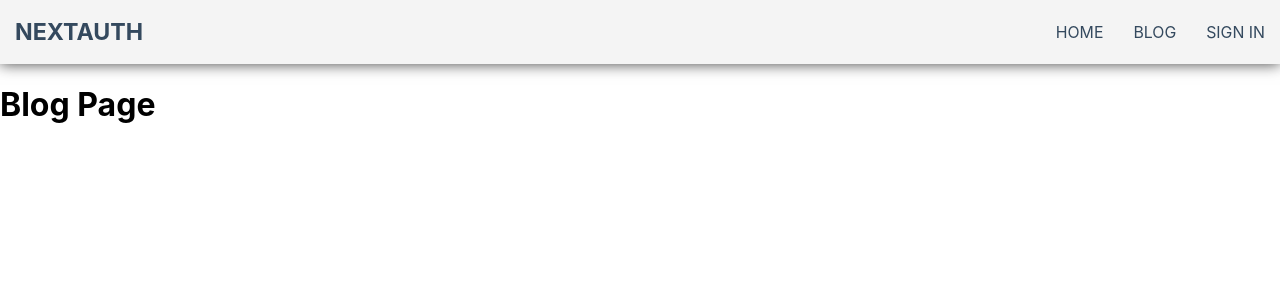
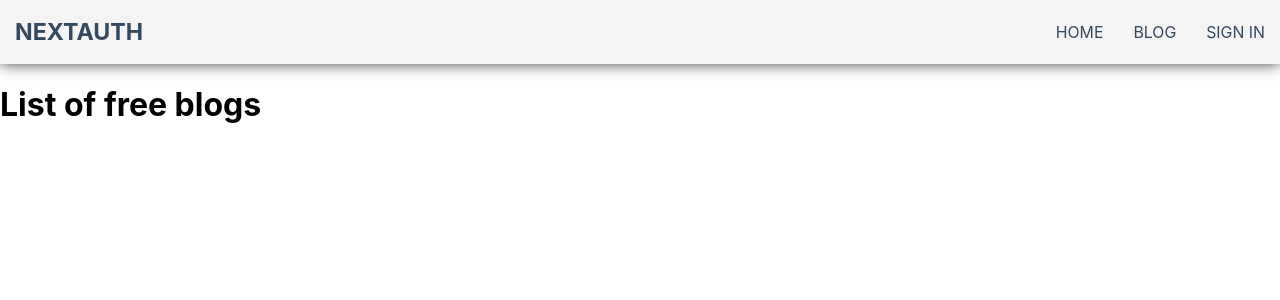
Before and after one commit to chikkugeorge24/nextjs, a Next.js app in the folder nextjs-authentication/: page /blog in a window 1280 px wide. Shown: the top 300 px of the page. Built offline with nearby package versions, Linux system fonts and the light colour scheme; no server answers.

Commit message:
Server side authentication

```diff
--- a/nextjs-authentication/pages/_app.js
+++ b/nextjs-authentication/pages/_app.js
@@ -5,7 +5,7 @@ import "../components/Navbar/Navbar.css";
 
 function MyApp({ Component, pageProps }) {
   return (
-    <Provider>
+    <Provider session={pageProps.session}>
       <Navbar />
       <Component {...pageProps} />
     </Provider>
--- a/nextjs-authentication/pages/blog.js
+++ b/nextjs-authentication/pages/blog.js
@@ -1,7 +1,17 @@
-import React from "react";
+import { getSession } from "next-auth/client";
 
-const blog = () => {
-  return <h1>Blog Page</h1>;
+const blog = ({ data }) => {
+  return <h1>{data}</h1>;
 };
 
 export default blog;
+
+export async function getServerSideProps(context) {
+  const session = await getSession(context);
+  return {
+    props: {
+      session,
+      data: session ? "List of 100 personalized blogs" : "List of free blogs",
+    },
+  };
+}
```
